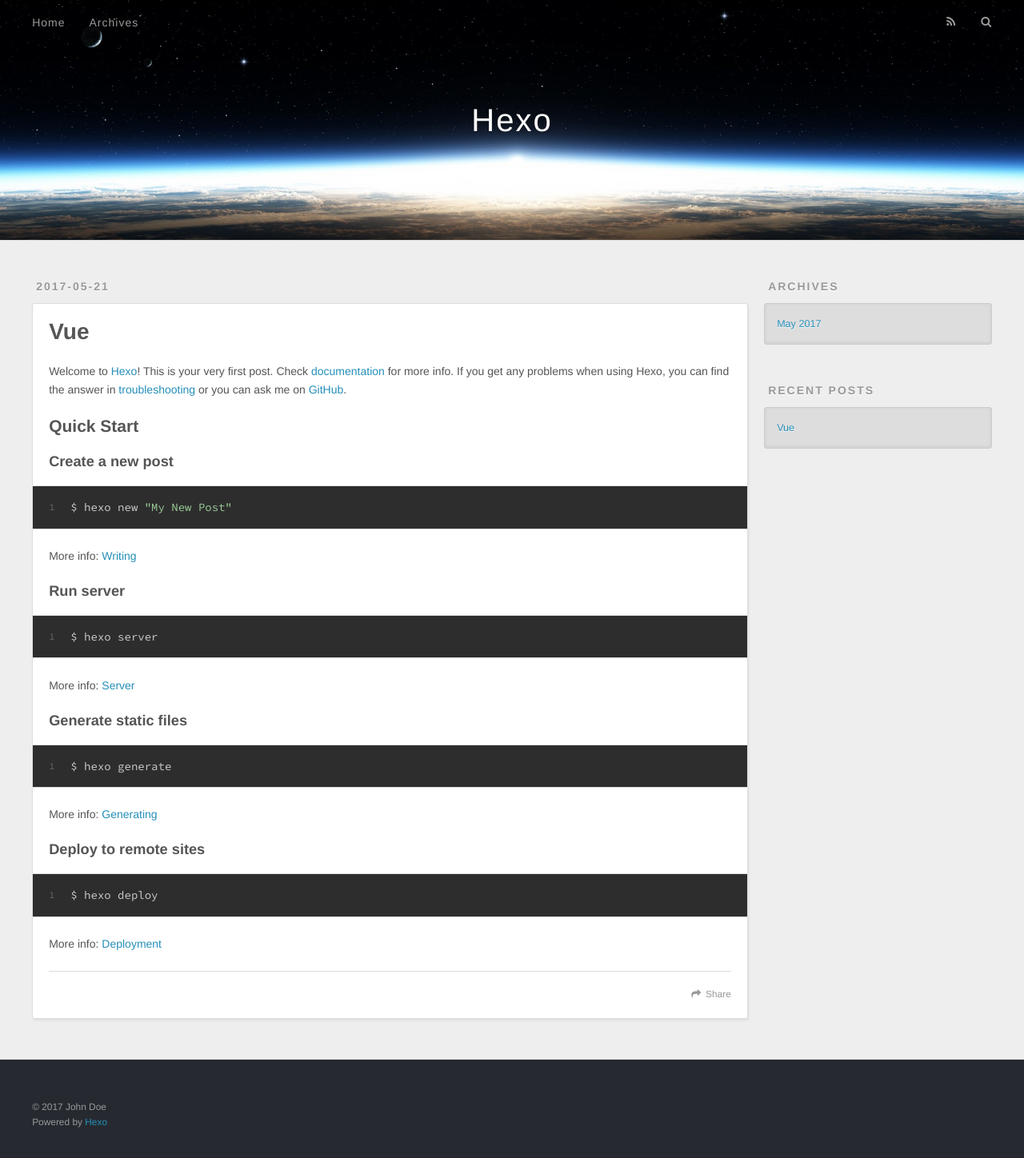
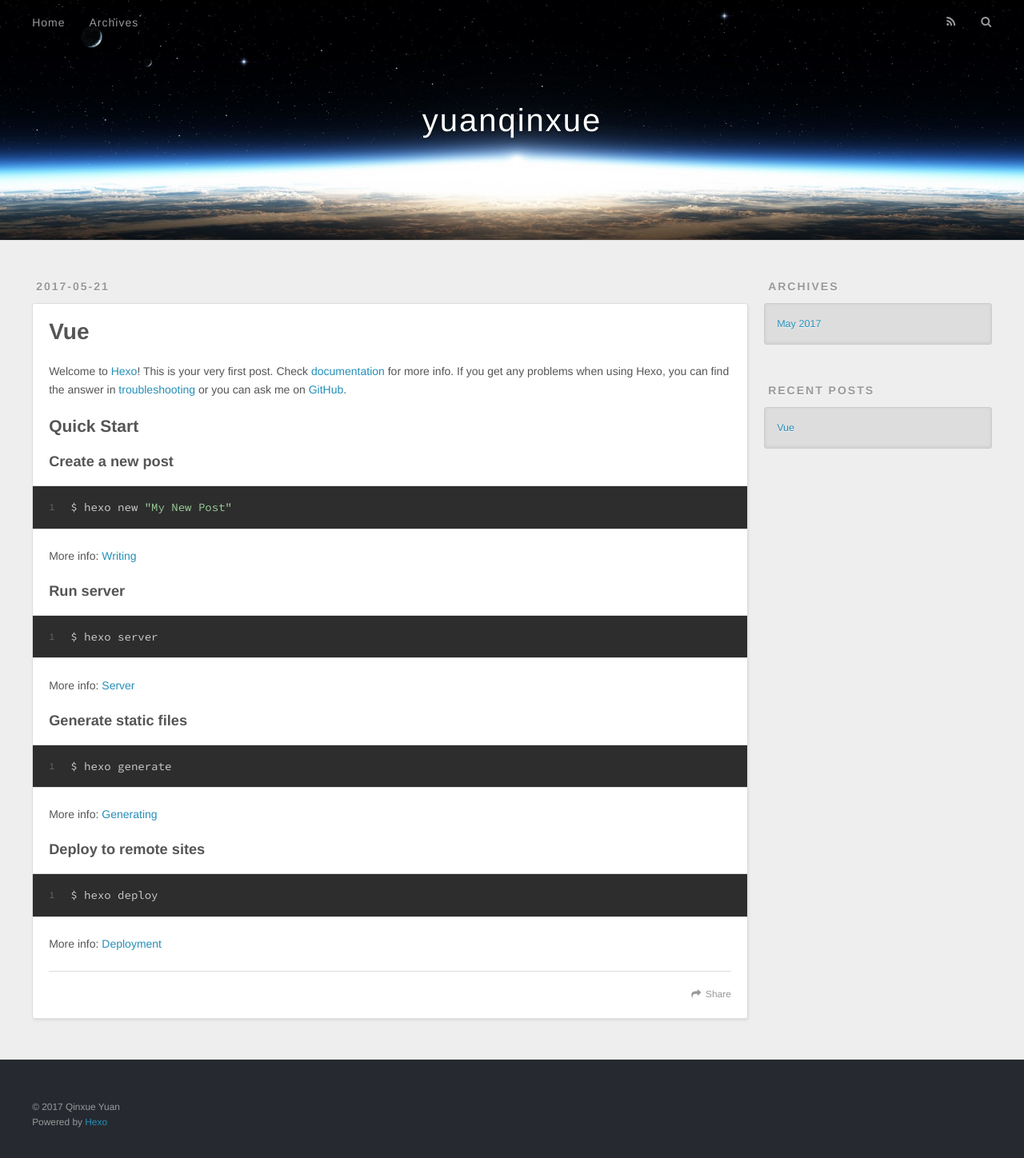
Before and after one commit to yuanqinxue/yuanqinxue.github.io, a plain HTML site: page index.html in a window 1280 px wide. Shown: the whole page at 80% size. Drawn offline with nearby package versions, Linux system fonts and the light colour scheme.

Commit message:
Site updated: 2017-05-21 17:58:33

```diff
--- a/index.html
+++ b/index.html
@@ -3,16 +3,16 @@
 <head>
   <meta charset="utf-8">
 
-  <title>Hexo</title>
+  <title>yuanqinxue</title>
   <meta name="viewport" content="width=device-width, initial-scale=1, maximum-scale=1">
   <meta property="og:type" content="website">
-<meta property="og:title" content="Hexo">
+<meta property="og:title" content="yuanqinxue">
 <meta property="og:url" content="http://yoursite.com/index.html">
-<meta property="og:site_name" content="Hexo">
+<meta property="og:site_name" content="yuanqinxue">
 <meta name="twitter:card" content="summary">
-<meta name="twitter:title" content="Hexo">
+<meta name="twitter:title" content="yuanqinxue">
 
-    <link rel="alternate" href="/atom.xml" title="Hexo" type="application/atom+xml">
+    <link rel="alternate" href="/atom.xml" title="yuanqinxue" type="application/atom+xml">
 
 
     <link rel="icon" href="/favicon.png">
@@ -33,7 +33,7 @@
   <div id="header-outer" class="outer">
     <div id="header-title" class="inner">
       <h1 id="logo-wrap">
-        <a href="/" id="logo">Hexo</a>
+        <a href="/" id="logo">yuanqinxue</a>
       </h1>
 
     </div>
@@ -96,7 +96,7 @@
 
     </div>
     <footer class="article-footer">
-      <a data-url="http://yoursite.com/2017/05/21/hello-world/" data-id="cj2yhsz9700002kvelmxqamw6" class="article-share-link">Share</a>
+      <a data-url="http://yoursite.com/2017/05/21/hello-world/" data-id="cj2yj5gw400000sveb1i01rfl" class="article-share-link">Share</a>
 
 
     </footer>
@@ -151,7 +151,7 @@
 
   <div class="outer">
     <div id="footer-info" class="inner">
-      &copy; 2017 John Doe<br>
+      &copy; 2017 Qinxue Yuan<br>
       Powered by <a href="http://hexo.io/" target="_blank">Hexo</a>
     </div>
   </div>
```
Also changed, not shown: 2017/05/21/hello-world/index.html (+6 -6 lines), archives/2017/05/index.html (+7 -7 lines), archives/2017/index.html (+7 -7 lines), archives/index.html (+7 -7 lines).
